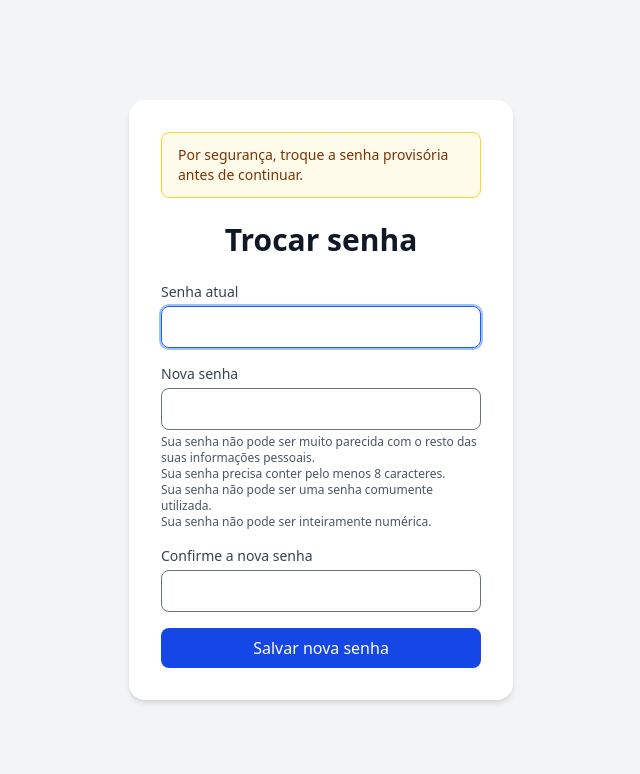
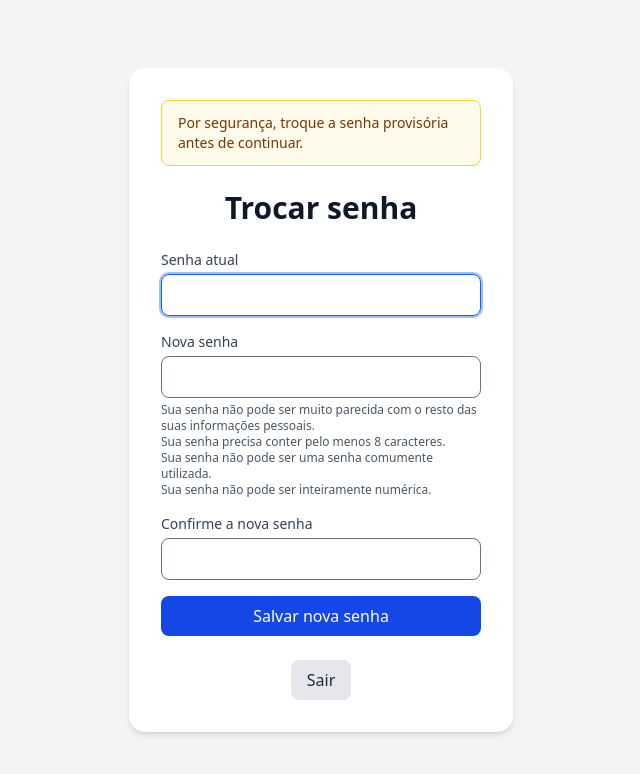
Before and after one commit to mateusmendess/galao-helpdesk, a Django app: page /senha/trocar/ in a window 1280 px wide. Shown: the top 774 px of the page, without its empty margins (319-959 px from the left). Run offline with Django 5.2, Linux system fonts and the light colour scheme; a user stored in the database is signed in; tables that the repository leaves empty hold one stand-in row (values such as "Sample post"); style sheets or scripts are compiled from the project's sources.

Commit message:
Botao Sair na troca de senha obrigatoria
Co-Authored-By: Claude Opus 5.5 <noreply@anthropic.com>

```diff
--- a/templates/registration/password_change_form.html
+++ b/templates/registration/password_change_form.html
@@ -57,6 +57,15 @@
       <p class="mt-6 text-center">
         <a href="{% url 'home' %}" class="font-medium text-blue-700 underline-offset-2 hover:underline">&lsaquo; Voltar</a>
       </p>
+    {% else %}
+      {# Na troca obrigatoria nao ha para onde voltar; da para sair. #}
+      <form method="post" action="{% url 'logout' %}" class="mt-6 text-center">
+        {% csrf_token %}
+        <button type="submit"
+                class="rounded-lg bg-gray-200 px-4 py-2 font-medium text-gray-800 hover:bg-gray-300 focus:outline-none focus:ring-2 focus:ring-gray-500 focus:ring-offset-2">
+          Sair
+        </button>
+      </form>
     {% endif %}
   </section>
 </main>
```
